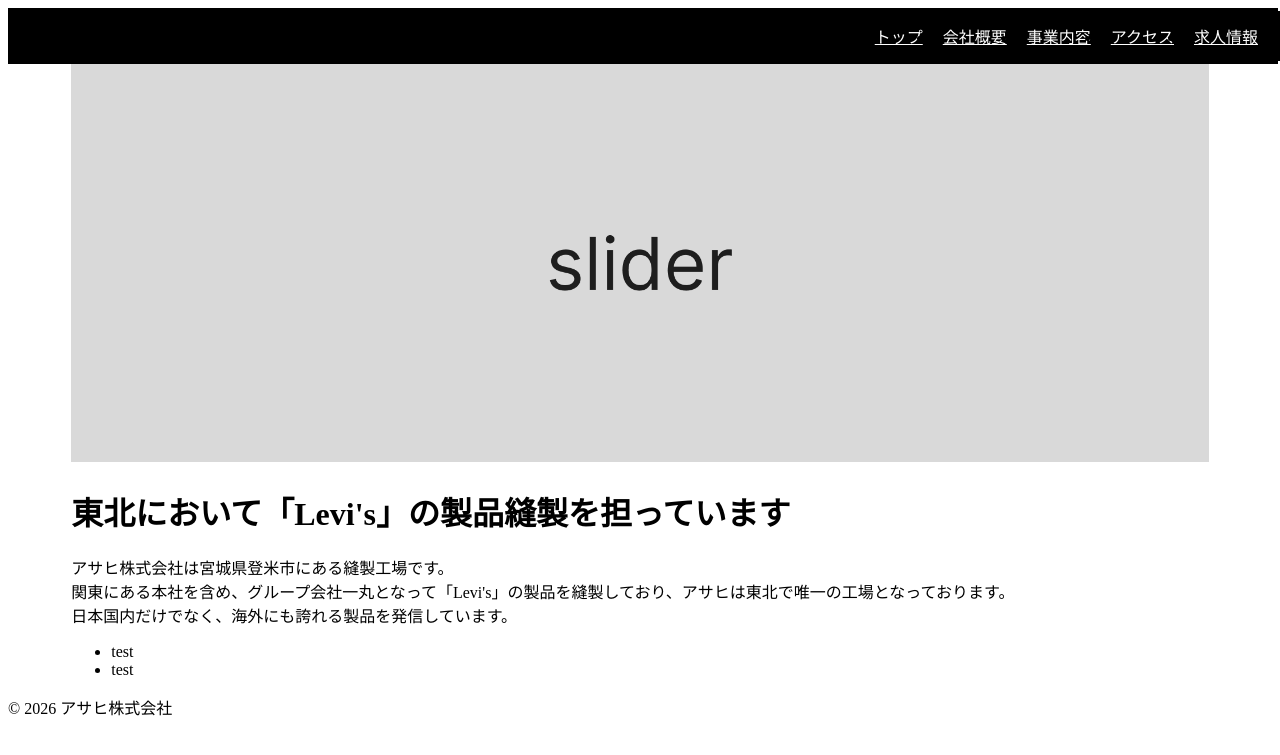
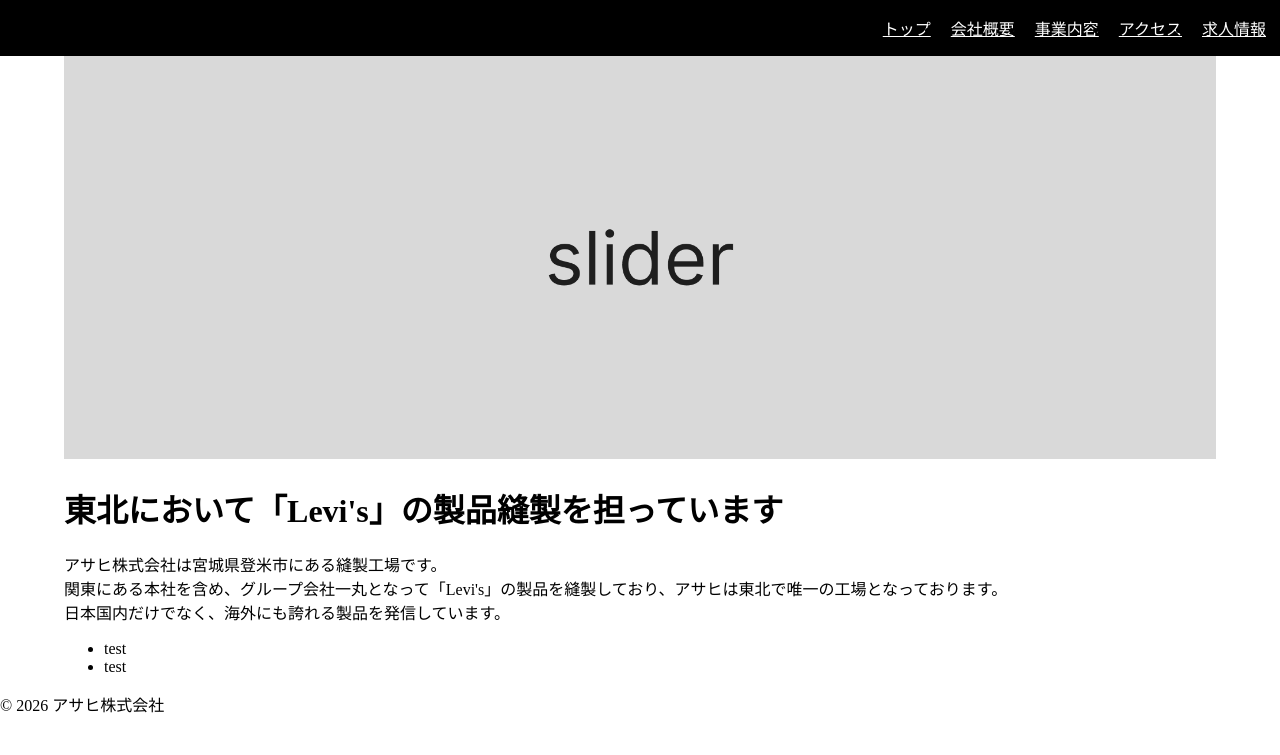
Before and after one commit to asahi-jinz/asahi, a Jekyll site: the page built from index.html, in a window 1280 px wide. Shown: the top 755 px of the page. Built offline with Jekyll 4.4.1, drawn with Linux system fonts in a browser that asks for light colours; some web fonts are replaced.

Commit message:
Update style.css

```diff
--- a/css/style.css
+++ b/css/style.css
@@ -5,9 +5,11 @@ html{
   font-weight: 400;
   font-style: normal;
 }
+body{
+  margin:0px!important;
+}
 
 .contents{
-  /* margin:0px!important; */
   width:90%;
   margin:auto;
 }
```
